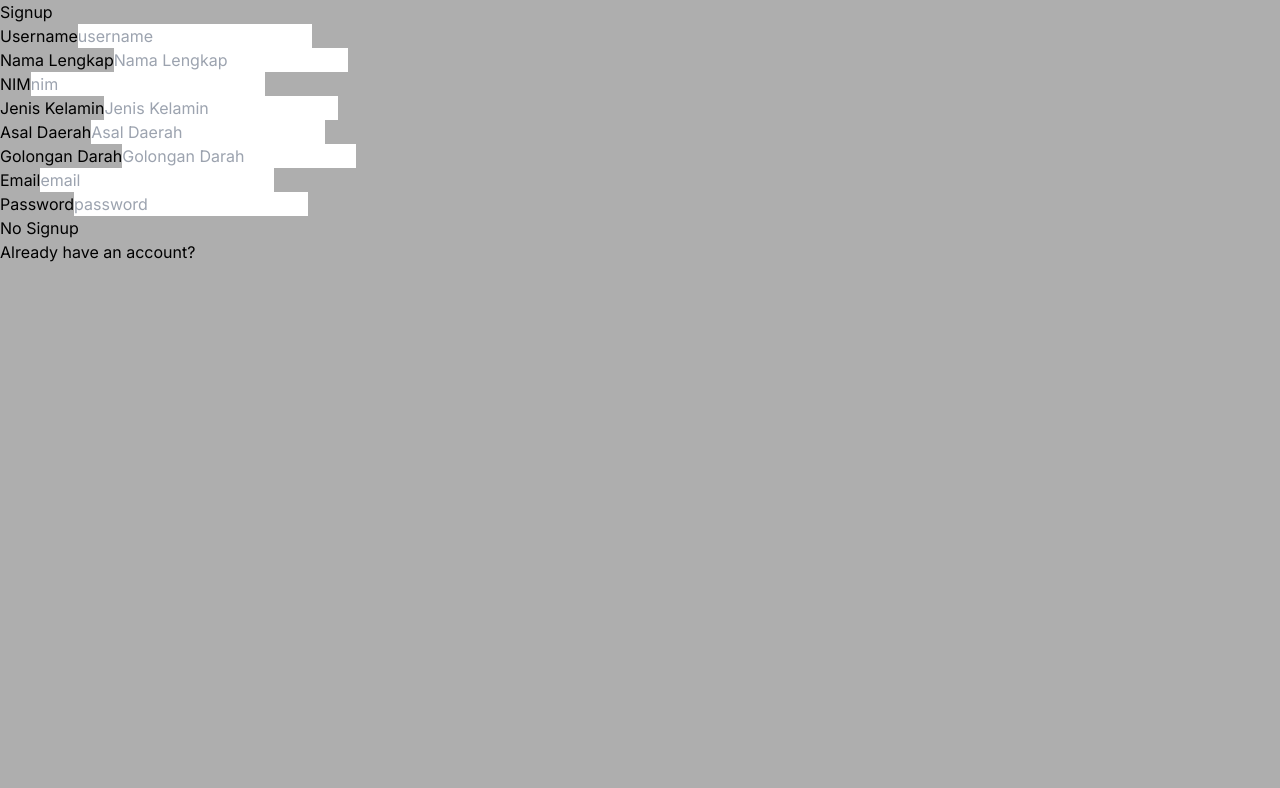
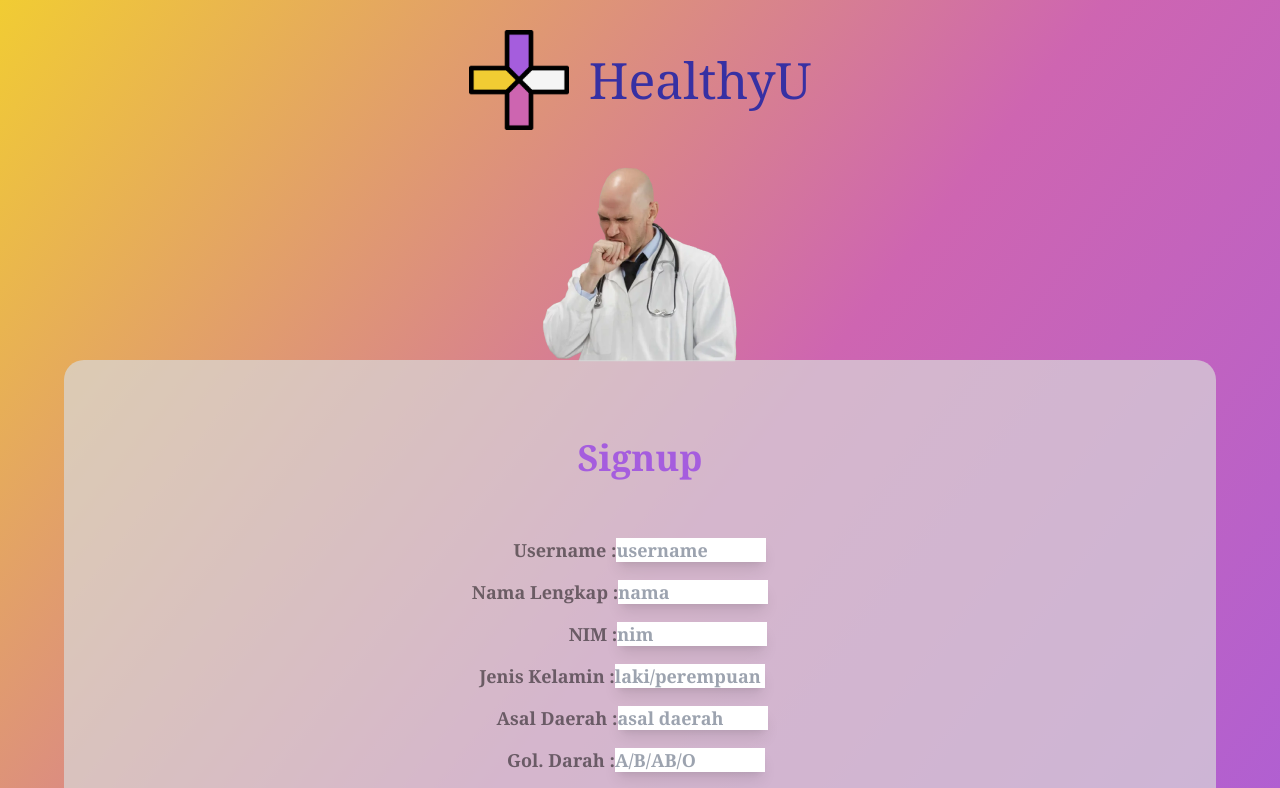
Before and after one commit to 19623248Git/14_HealthyU, a Next.js app: page /signup in a window 1280 px wide. Shown: the top 788 px of the page. Built offline with nearby package versions, Linux system fonts and the light colour scheme.

Commit message:
feat: signup frontend

```diff
--- a/src/app/signup/page.tsx
+++ b/src/app/signup/page.tsx
@@ -46,11 +46,27 @@ const signup = () => {
 
 
   return (
-    <div>
-      <h1>{loading ? "Processing" : "Signup"}</h1>
-      <label>
-        Username
+    <div
+      className="h-[1200px] relative flex overflow-x-hidden justify-center flex-col items-center"
+      style={{
+        background:
+          "linear-gradient(-52.13deg, rgba(165, 93, 222, 1.00) 0%,rgba(206, 101, 177, 1.00) 50%,rgba(241, 204, 51, 1.00) 100%), linear-gradient(to left, #d9d9d9, #d9d9d9)",
+      }}>
+      <div className=" absolute top-[30px] flex flex-row  items-center justify-center">
+        <img className="left-[30px] size-[100px]" src="Logo-HealthyU.png" />
+        <div className="pl-[20px] text-[50px] font-serif text-indigo-800">HealthyU</div>
+      </div>
+      <img className="absolute top-[164px] size-[200px]" src="johnny-10.png"/>
+      <div className="bg-[#D9D9D9] opacity-70 rounded-tl-[20px] rounded-[20px] w-[90%] h-[601px] absolute  top-[360px] ml-3 mr-3"></div>
+      <div className="flex text-center items-center justify-center min-h-screen absolute left-1/2 transform -translate-x-1/2  font-['NotoSerif-SemiBold',_sans-serif] leading-none font-bold text-2xl">
+      </div>
+      <div className="flex flex-col justify-start items-center justify-center min-h-screen absolute top-[210px] font-['NotoSerif-SemiBold',_sans-serif] text-lg leading-none font-semibold w-full  mt-[100px]">
+        <h1 className="font-serif mb-[60px] text-4xl text-[#A55DDE] mt-[10%]">{loading ? "Processing" : "Signup"}</h1>
+        <div className="flex flex-col justify-start items-center left-[20px]">
+          <label className="text-black font-serif text-opacity-50">
+            Username :
             <input
+              className="w-[150px] shadow-lg"
               id="username"
               type="text"
               value={user.username}
@@ -62,9 +78,10 @@ const signup = () => {
               />
           </label>
           <br />
-      <label>
-        Nama Lengkap
+          <label className="text-black font-serif text-opacity-50" >
+            Nama Lengkap :
             <input
+              className="mr-10 w-[150px] shadow-lg"
               id="nama_lengkap"
               type="text"
               value={user.nama_lengkap}
@@ -72,13 +89,14 @@ const signup = () => {
                 ...user,
                 nama_lengkap: e.target.value,
                 })}
-          placeholder="Nama Lengkap"
+              placeholder="nama"
               />
           </label>
           <br />
-      <label>
-        NIM
+          <label className="text-black font-serif text-opacity-50 ml-14" >
+            NIM :
             <input
+              className=" w-[150px] shadow-lg"
               id="nim"
               type="text"
               value={user.nim}
@@ -90,9 +108,10 @@ const signup = () => {
               />
           </label>
           <br />
-      <label>
-        Jenis Kelamin
+          <label className="text-black font-serif text-opacity-50" >
+            Jenis Kelamin :
             <input
+              className="mr-9 w-[150px] shadow-lg"
               id="jenis_kelamin"
               type="text"
               value={user.jenis_kelamin}
@@ -100,13 +119,14 @@ const signup = () => {
                 ...user,
                 jenis_kelamin: e.target.value,
                 })}
-          placeholder="Jenis Kelamin"
+              placeholder="laki/perempuan"
               />
           </label>
           <br />
-      <label>
-        Asal Daerah
+          <label className="text-black font-serif text-opacity-50 ml-4" >
+            Asal Daerah :
             <input
+              className="mr-8 w-[150px] shadow-lg"
               id="asal_daerah"
               type="text"
               value={user.asal_daerah}
@@ -114,13 +134,14 @@ const signup = () => {
                 ...user,
                 asal_daerah: e.target.value,
                 })}
-          placeholder="Asal Daerah"
+              placeholder="asal daerah"
               />
           </label>
           <br />
-      <label>
-        Golongan Darah
+          <label className="text-black font-serif text-opacity-50" >
+            Gol. Darah :
             <input
+              className="mr-2 w-[150px] shadow-lg mr-12"
               id="golongan_darah"
               type="text"
               value={user.golongan_darah}
@@ -128,13 +149,14 @@ const signup = () => {
                 ...user,
                 golongan_darah: e.target.value,
                 })}
-          placeholder="Golongan Darah"
+              placeholder="A/B/AB/O"
               />
           </label>
           <br />
-      <label>
-        Email
+          <label className="ml-12 text-black font-serif text-opacity-50" >
+            Email :
             <input
+              className="mr-2 w-[150px] shadow-lg"
               id="email"
               type="text"
               value={user.email}
@@ -146,9 +168,10 @@ const signup = () => {
               />
           </label>
           <br />
-      <label>
-        Password
+          <label className="ml-3.5 text-black font-serif text-opacity-50" >
+            Password :
             <input
+              className="mr-2 w-[150px] shadow-lg"
               id="password"
               type="password"
               value={user.password}
@@ -159,11 +182,14 @@ const signup = () => {
               placeholder="password"
               />
           </label>
+        </div>
       <br />
       <button
-      onClick={onSignup}>{buttonDisabled ? "No Signup" : "Signup"}</button>
+      className="mt-[160px] rounded-3xl w-[200px] h-[50px] border-2 opacity-100 text-white font-serif text-[20px] bg-gradient-to-r from-yellow-500 to-purple-600"
+      onClick={onSignup}>{buttonDisabled ? "Please fill in" : "Signup"}</button>
       <br />
-      <Link href="/login">Already have an account?</Link>
+      <Link className="font-serif" href="/login">Already have an account?</Link>
+      </div>
     </div>
   )
 }
```
Lines whose indentation alone changed are shown as unchanged.
